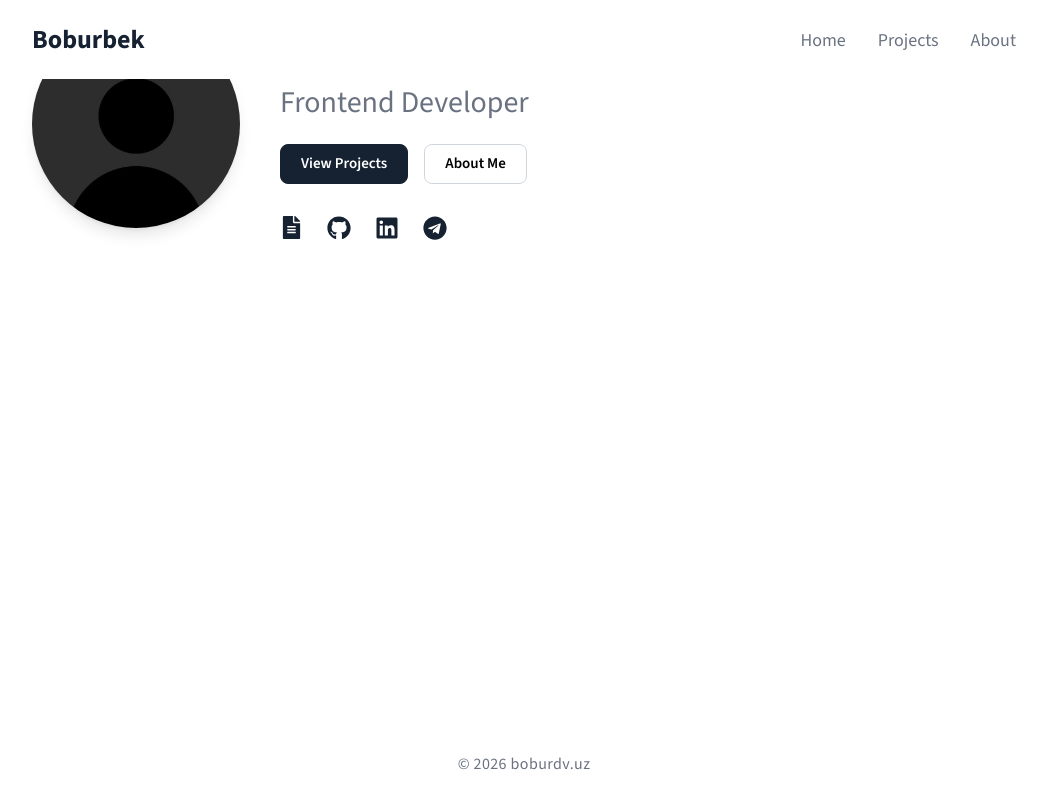
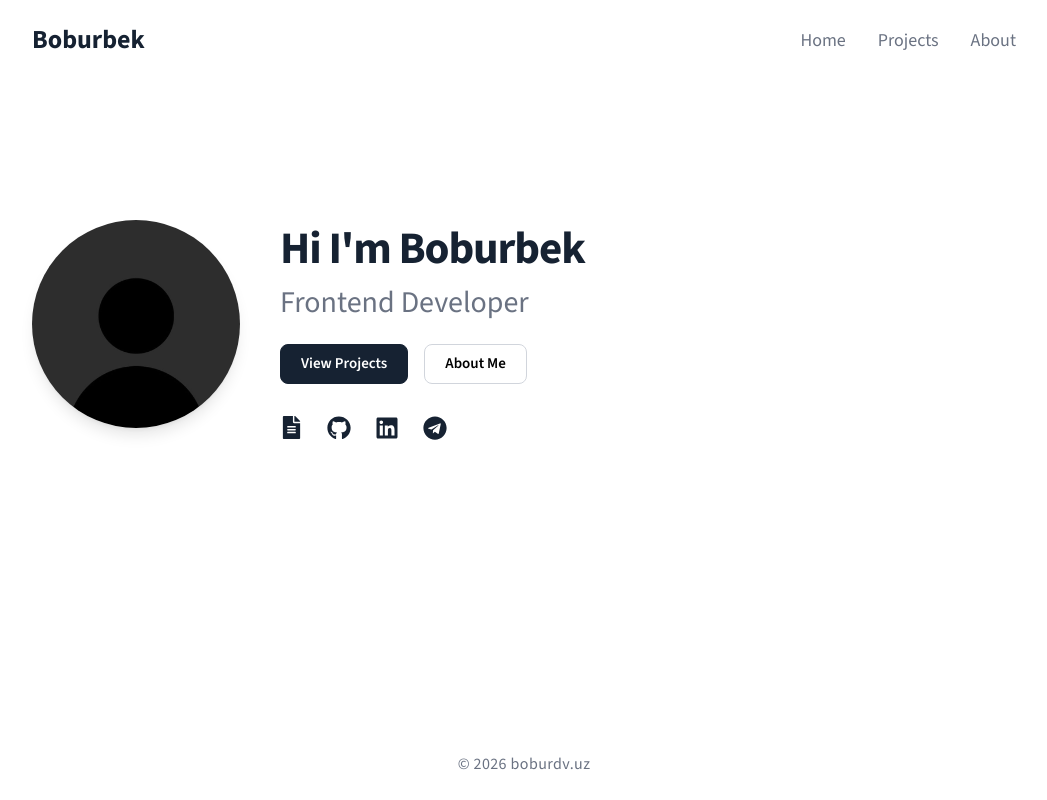
Before and after one commit to boburdv/Portfolio, a Next.js app: page / in a window 1280 px wide. Shown: the whole page, without its empty margins (116-1163 px from the left). Built offline with nearby package versions, Linux system fonts and the light colour scheme.

Commit message:
Update Hero component layout styles

```diff
--- a/src/components/Hero.jsx
+++ b/src/components/Hero.jsx
@@ -4,7 +4,7 @@ import Social from "./Social";
 
 export default function Hero() {
   return (
-    <section className="flex flex-1 items-center justify-center pt-16 md:pt-0">
+    <section className="flex min-h-[calc(100vh-140px)] items-center justify-center py-4 md:py-0">
       <div className="mx-auto w-full max-w-5xl p-5">
         <div className="flex flex-col items-center gap-6 md:flex-row md:items-start md:gap-10">
           <img
```
